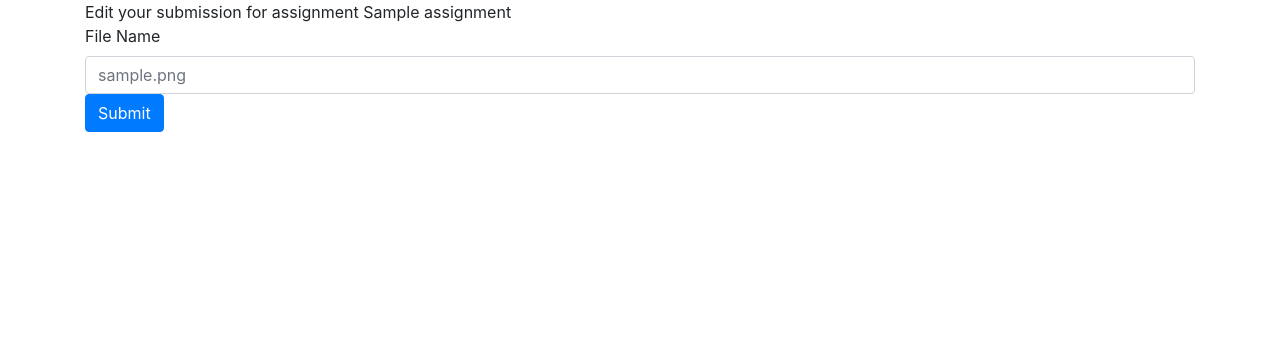
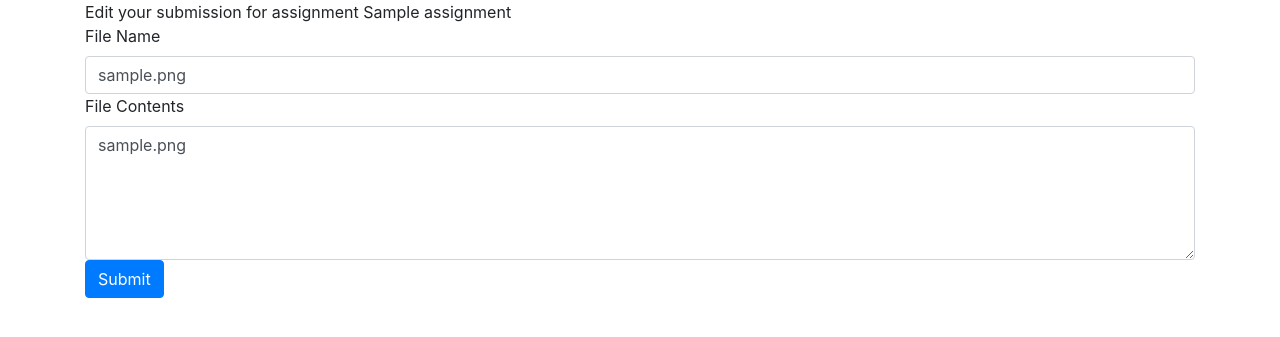
Before and after one commit to AlidaHartwell/umbc-submitsystem, a Django app: page /student/1/course/1/assignments/1/submissions in a window 1280 px wide. Shown: the top 337 px of the page. Run offline with Django 3.2, Linux system fonts and the light colour scheme; tables that the repository leaves empty hold one stand-in row (values such as "Sample post"); some libraries are stand-ins or nearby versions.

Commit message:
Submit System (Partial)
Students can make and edit one file per submission.

```diff
--- a/mysite/submitsys/admin.py
+++ b/mysite/submitsys/admin.py
@@ -1,5 +1,5 @@
 from django.contrib import admin
-from .models import Assignment, Course, Student, Rubric, Submission
+from .models import Assignment, Course, Student, Rubric, Submission, SubmissionFile
 
 # Register your models here.
 admin.site.register(Assignment)
@@ -7,3 +7,4 @@ admin.site.register(Course)
 admin.site.register(Student)
 admin.site.register(Rubric)
 admin.site.register(Submission)
+admin.site.register(SubmissionFile)
--- a/mysite/submitsys/models.py
+++ b/mysite/submitsys/models.py
@@ -3,13 +3,19 @@ from django.db import models
 
 # Create your models here.
 class Course(models.Model):
-    course_name = models.CharField(max_length=8, default='CMSC 201')
+    course_name = models.CharField(max_length=8, default='Course Name')
+
+    def __str__(self):
+        return self.course_name
 
 
 class Assignment(models.Model):
     assignment_name = models.CharField(max_length=15, default='HW0')
     course_fk = models.ForeignKey(Course, on_delete=models.CASCADE)
     point_value = models.IntegerField()
+
+    def __str__(self):
+        return self.assignment_name
 
 
 class Rubric(models.Model):
@@ -38,10 +44,15 @@ class Student(models.Model):
 
 
 class Submission(models.Model):
-    student = models.ForeignKey(Student, on_delete=models.CASCADE)
-    file_name = models.CharField(max_length=15)  # Directory of submissions
+    student_fk = models.ForeignKey(Student, on_delete=models.CASCADE)
     assignment_fk = models.ForeignKey(Assignment, on_delete=models.CASCADE)
     mongo_db = models.CharField(max_length=512, default="NULL")
 
+
+class SubmissionFile(models.Model):
+    file_name = models.CharField(max_length=15, default="NULL")
+    file_contents = models.TextField(default="NULL")
+    submission_fk = models.ForeignKey(Submission, on_delete=models.CASCADE)
+
     def __str__(self):
         return self.file_name
--- a/mysite/submitsys/templates/submitsys/submission_edit.html
+++ b/mysite/submitsys/templates/submitsys/submission_edit.html
@@ -14,7 +14,11 @@
         Edit your submission for assignment {{assignment.assignment_name}}
         <div class=form-group">
             <label for="filename">File Name</label>
-            <input type="text" class="form-control" id="filename" name="filename" placeholder="{{submission.file_name}}">
+            <input type="text" class="form-control" id="filename" name="filename" value="{{file.file_name}}">
+        </div>
+        <div class=form-group">
+            <label for="filebody">File Contents</label>
+            <textarea class="form-control" id="filebody" name="filebody" rows='5'>{{file.file_contents}}</textarea>
         </div>
         <button class="btn btn-primary" type="submit">Submit</button>
     </div>
--- a/mysite/submitsys/urls.py
+++ b/mysite/submitsys/urls.py
@@ -15,7 +15,7 @@ urlpatterns = [
     path('student', views.student_intro, name='student_intro'),
     path('student/login', views.student_login, name='student_login'),
     path('student/<int:student_id>/', views.student_console, name='student_console'),
-    path('student/<int:student_id>/course/<int:course_id>/assignments', views.student_courses, name='student_courses'),
+    path('student/<int:student_id>/course/<int:course_id>/assignments', views.student_assignments, name='student_assignments'),
     path('student/<int:student_id>/course/<int:course_id>/assignments/<int:assignment_id>/submissions',
          views.submission_edit,
          name='submission_edit'),
--- a/mysite/submitsys/views.py
+++ b/mysite/submitsys/views.py
@@ -3,7 +3,7 @@ from django.shortcuts import get_object_or_404
 from django.template import loader
 from django.urls import reverse
 
-from .models import Assignment, Course, Student, Submission
+from .models import Assignment, Course, Student, Submission, SubmissionFile
 
 
 def index(request):
@@ -76,13 +76,13 @@ def student_console(request, student_id):
     # return HttpResponse(response_str)
 
 
-def student_courses(request, student_id, course_id):
+def student_assignments(request, student_id, course_id):
     context = {
         'student': Student.objects.get(pk=student_id),
         'course': Course.objects.get(pk=course_id),
         'assignments': Assignment.objects.filter(course_fk=course_id)
     }
-    template = loader.get_template('submitsys/student_courses.html')
+    template = loader.get_template('submitsys/student_assignments.html')
     return HttpResponse(template.render(context, request))
 
 
@@ -92,15 +92,21 @@ def submission_edit(request, student_id, course_id, assignment_id):
     assignment = Assignment.objects.get(pk=assignment_id)
 
     try:
-        submission = Submission.objects.get(student=student_id, assignment_fk=assignment_id)
+        submission = Submission.objects.get(student_fk=student_id, assignment_fk=assignment_id)
     except Submission.DoesNotExist:
-        submission = Submission.objects.create(student=student, assignment_fk=assignment, file_name='hw.py')
+        submission = Submission.objects.create(student_fk=student, assignment_fk=assignment)
+
+    try:
+        file = SubmissionFile.objects.get(submission_fk=submission.id)
+    except SubmissionFile.DoesNotExist:
+        file = SubmissionFile.objects.create(submission_fk=submission.id, file_name='examplefilename.txt')
 
     context = {
         'student': student,
         'course': Course.objects.get(pk=course_id),
         'assignment': assignment,
-        'submission': submission
+        'submission': submission,
+        'file': file
     }
 
     template = loader.get_template('submitsys/submission_edit.html')
@@ -109,8 +115,16 @@ def submission_edit(request, student_id, course_id, assignment_id):
 
 def submission_save(request, student_id, course_id, assignment_id, submission_id):
     submission = Submission.objects.get(pk=submission_id)
-    submission.file_name = request.POST['filename']
-    submission.save()
+    file = SubmissionFile.objects.filter(submission_fk=submission_id)
+
+    if len(file) == 0:  # This shouldn't ever happen, right? (line102)
+        file = SubmissionFile.objects.create(submission_fk=submission, file_name='', file_contents='')
+    else:
+        file = file[0]
+
+    file.file_name = request.POST['filename']
+    file.file_contents = request.POST['filebody']
+    file.save()
     return HttpResponseRedirect(reverse('submission_edit', args=[student_id, course_id, assignment_id]))
 
 
```
Also changed, not shown: mysite/submitsys/migrations/0007_auto_20200408_1646.py (added), mysite/submitsys/migrations/0008_auto_20200409_1459.py (added), mysite/submitsys/migrations/0009_auto_20200409_1533.py (added), mysite/submitsys/templates/submitsys/student_assignments.html (renamed from mysite/submitsys/templates/submitsys/student_courses.html).
